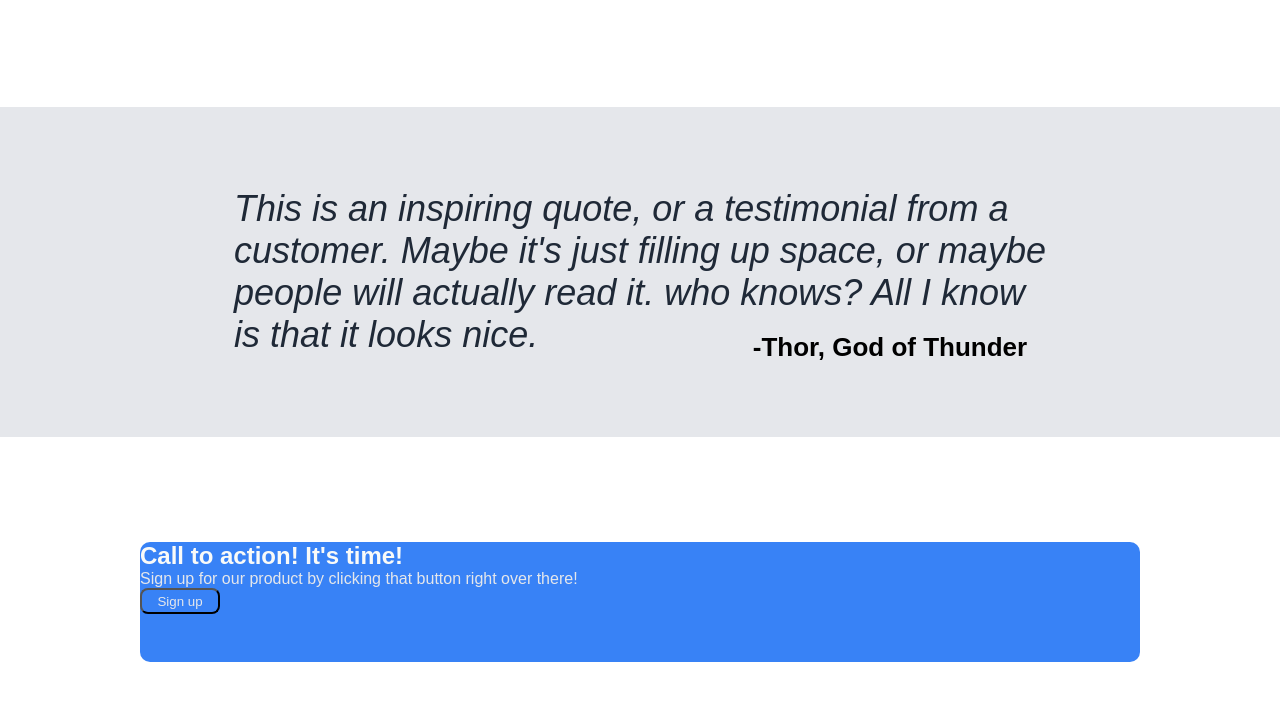
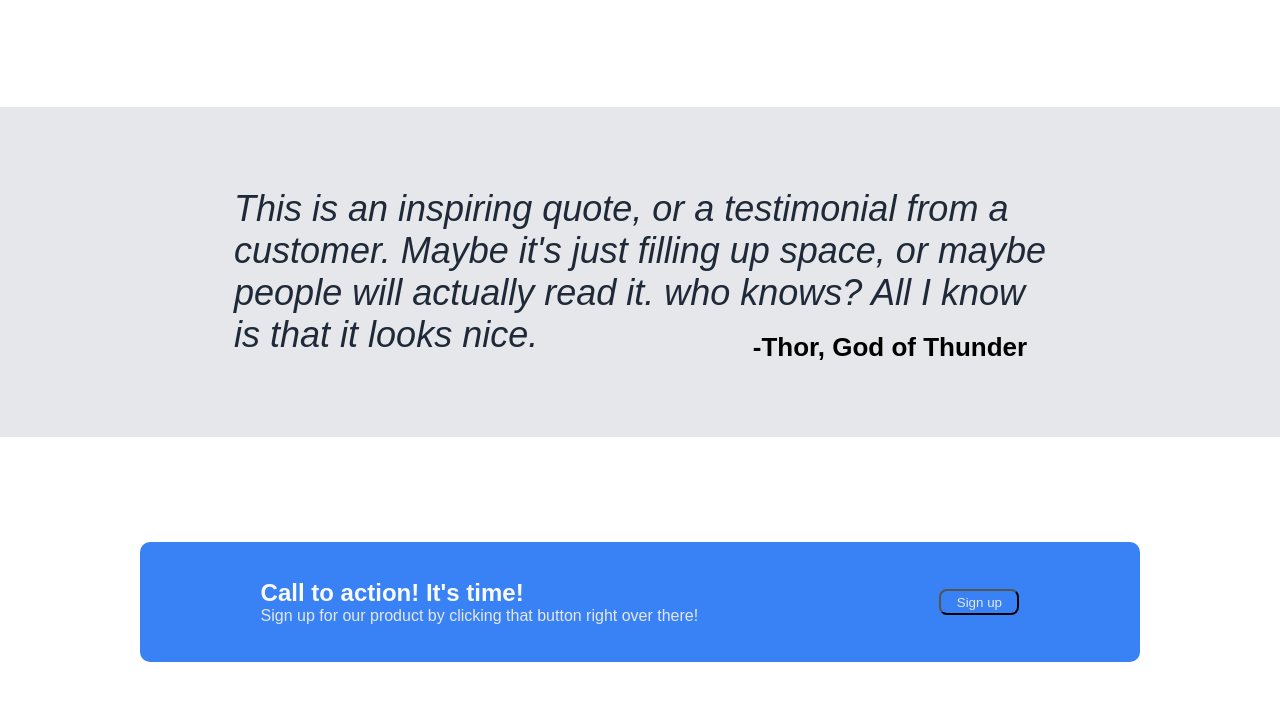
Before and after one commit to XianScripts/Landing-page, a plain HTML site: page index.html in a window 1280 px wide. Shown: the part 768-1469 px from the top of the page. Drawn offline with Linux system fonts and the light colour scheme.

Commit message:
Call to action section complete

```diff
--- a/styles.css
+++ b/styles.css
@@ -147,12 +147,15 @@ a {
     display: flex;
     justify-content: center;
     align-items: center;
-    flex-basis: 100%;
+    /* flex-basis: 100%; No effect */
     height: 330px;
 }
 
 .callbox {
     background-color: #3882F6;
+    display: flex;
+    justify-content: space-around;
+    align-items: center;
     width: 1000px;
     height: 120px;
     border-radius: 10px;
```
